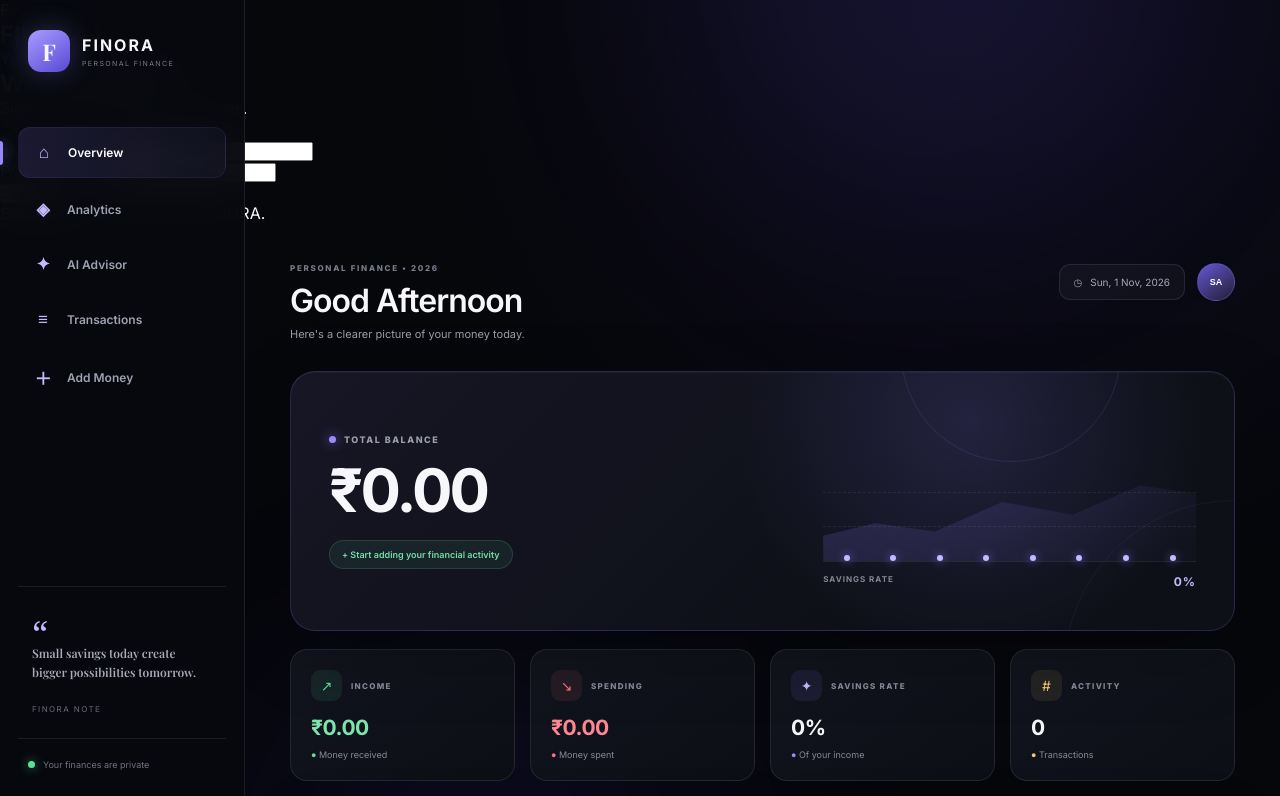
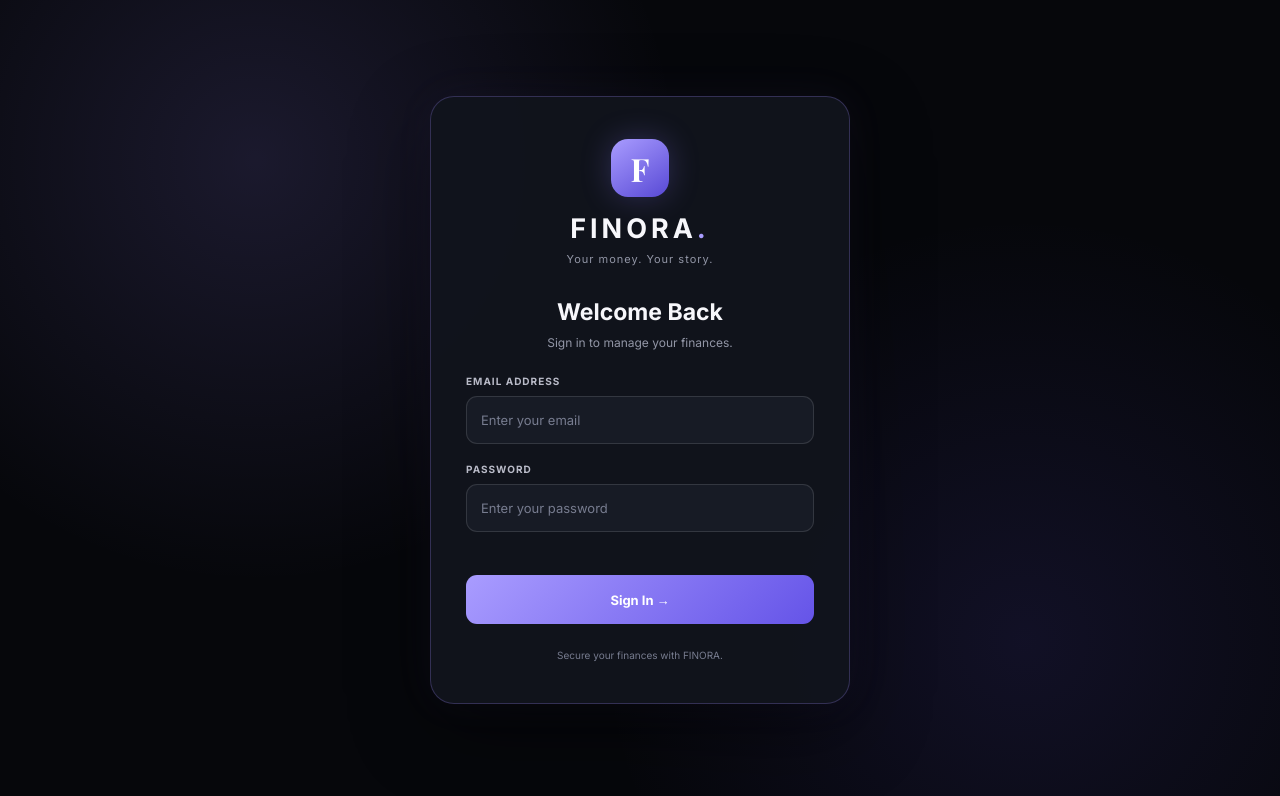
Before and after one commit to ShrutiAhire25/finora-expense-tracker, a plain HTML site: page index.html in a window 1280 px wide. Shown: the top 796 px of the page. Drawn offline with nearby package versions, Linux system fonts and the light colour scheme.

Commit message:
Add styles for login page and card

```diff
--- a/style.css
+++ b/style.css
@@ -1446,3 +1446,217 @@ footer p {
         padding: 12px;
     }
 }
+
+/* =========================================
+   FINORA LOGIN PAGE
+========================================= */
+
+.login-page {
+    position: fixed;
+    inset: 0;
+    z-index: 9999;
+
+    display: flex;
+    justify-content: center;
+    align-items: center;
+
+    min-height: 100vh;
+    padding: 20px;
+
+    background:
+        radial-gradient(
+            circle at 20% 20%,
+            rgba(154, 136, 255, 0.14),
+            transparent 35%
+        ),
+        radial-gradient(
+            circle at 80% 80%,
+            rgba(101, 84, 232, 0.12),
+            transparent 35%
+        ),
+        #06070b;
+}
+
+.login-card {
+    width: 100%;
+    max-width: 420px;
+
+    padding: 42px 35px;
+
+    background: rgba(17, 20, 29, 0.96);
+    border: 1px solid rgba(154, 136, 255, 0.25);
+    border-radius: 24px;
+
+    box-shadow:
+        0 25px 80px rgba(0, 0, 0, 0.45),
+        0 0 40px rgba(154, 136, 255, 0.06);
+
+    text-align: center;
+}
+
+.login-logo {
+    width: 58px;
+    height: 58px;
+
+    display: grid;
+    place-items: center;
+
+    margin: 0 auto 15px;
+
+    border-radius: 17px;
+
+    background: linear-gradient(
+        145deg,
+        #a99cff,
+        #5849d5
+    );
+
+    color: white;
+    font-family: "Playfair Display", serif;
+    font-size: 32px;
+    font-weight: 700;
+
+    box-shadow: 0 0 30px rgba(141, 122, 255, 0.25);
+}
+
+.login-card h1 {
+    color: #f7f7fb;
+    font-size: 27px;
+    letter-spacing: 4px;
+}
+
+.login-card h1 span {
+    color: #a99cff;
+}
+
+.login-subtitle {
+    margin-top: 7px;
+    margin-bottom: 32px;
+
+    color: #9296a6;
+    font-size: 11px;
+    letter-spacing: 1px;
+}
+
+.login-card h2 {
+    margin-bottom: 9px;
+
+    color: #f7f7fb;
+    font-size: 23px;
+}
+
+.login-description {
+    margin-bottom: 25px;
+
+    color: #9296a6;
+    font-size: 12px;
+}
+
+.login-input-group {
+    margin-bottom: 19px;
+    text-align: left;
+}
+
+.login-input-group label {
+    display: block;
+    margin-bottom: 9px;
+
+    color: #b9bbc8;
+    font-size: 10px;
+    font-weight: 700;
+    letter-spacing: 1px;
+}
+
+.login-input-group input {
+    width: 100%;
+    height: 48px;
+
+    padding: 0 14px;
+
+    border: 1px solid rgba(255, 255, 255, 0.12);
+    border-radius: 11px;
+
+    background: #171b25;
+    color: #ffffff;
+
+    font-family: inherit;
+    font-size: 13px;
+
+    outline: none;
+}
+
+.login-input-group input::placeholder {
+    color: #777c8f;
+}
+
+.login-input-group input:focus {
+    border-color: #9a88ff;
+
+    box-shadow:
+        0 0 0 3px rgba(154, 136, 255, 0.10);
+}
+
+.login-button {
+    width: 100%;
+    height: 49px;
+
+    margin-top: 8px;
+
+    border: none;
+    border-radius: 11px;
+
+    background: linear-gradient(
+        135deg,
+        #a99cff,
+        #6554e8
+    );
+
+    color: white;
+    font-family: inherit;
+    font-size: 13px;
+    font-weight: 700;
+
+    cursor: pointer;
+    transition: 0.25s ease;
+}
+
+.login-button:hover {
+    transform: translateY(-2px);
+
+    box-shadow:
+        0 10px 25px rgba(101, 84, 232, 0.25);
+}
+
+.login-error {
+    min-height: 16px;
+    margin-top: 5px;
+
+    color: #ff7d8a;
+    font-size: 11px;
+    text-align: left;
+}
+
+.login-footer {
+    margin-top: 25px;
+
+    color: #777c8f;
+    font-size: 10px;
+}
+
+/* Hide dashboard until login */
+
+.app {
+    display: none;
+}
+
+.app.is-authenticated {
+    display: flex;
+}
+
+/* Mobile login layout */
+
+@media (max-width: 480px) {
+    .login-card {
+        padding: 32px 23px;
+    }
+}
```
